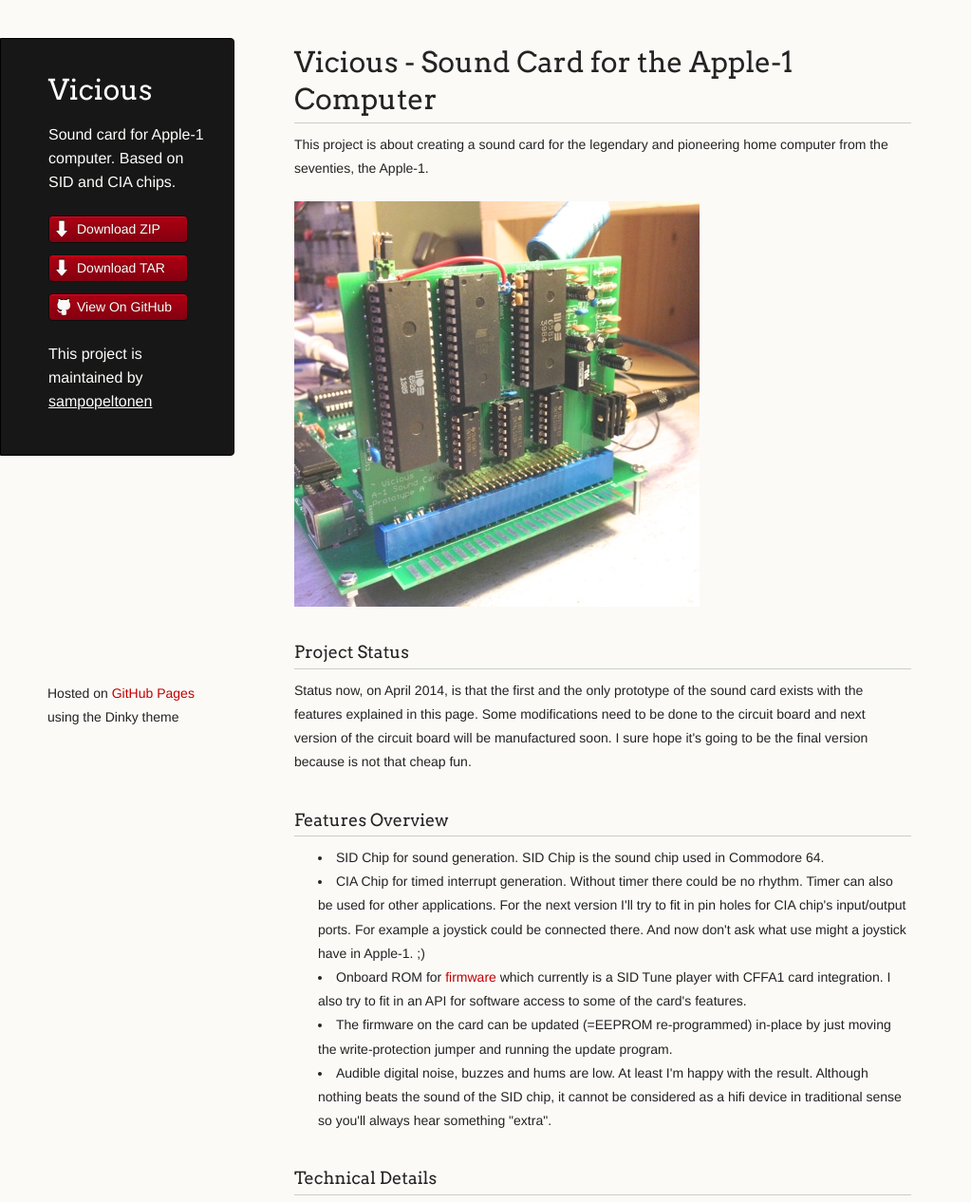
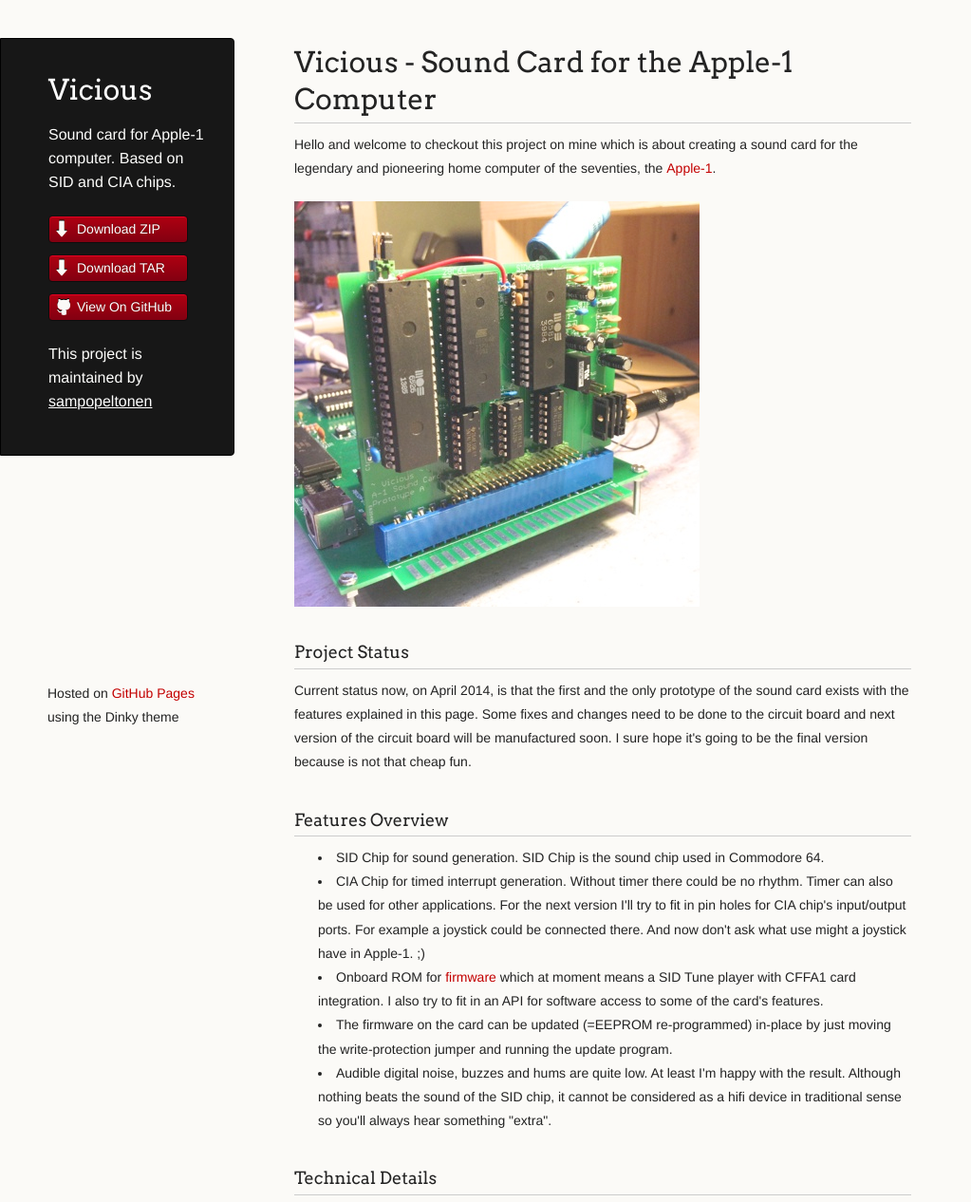
Before and after one commit to sampopeltonen/Vicious, a plain HTML site: page index.html in a window 1280 px wide. Shown: the top 1266 px of the page at 95% size, without its empty margins (0-1023 px from the left). Drawn offline with Linux system fonts and the light colour scheme.

Commit message:
Create gh-pages branch via GitHub

```diff
--- a/index.html
+++ b/index.html
@@ -33,14 +33,14 @@
         <h1>
 <a name="vicious---sound-card-for-the-apple-1-computer" class="anchor" href="#vicious---sound-card-for-the-apple-1-computer"><span class="octicon octicon-link"></span></a>Vicious - Sound Card for the Apple-1 Computer</h1>
 
-<p>This project is about creating a sound card for the legendary and pioneering home computer from the seventies, the Apple-1. </p>
+<p>Hello and welcome to checkout this project on mine which is about creating a sound card for the legendary and pioneering home computer of the seventies, the <a href="http://en.wikipedia.org/wiki/Apple_I">Apple-1</a>. </p>
 
 <p><img src="http://sampopeltonen.github.io/Vicious/images/Vicious-Proto-A-scaled.jpg" alt="Vicious Sound Card Prototype A"></p>
 
 <h3>
 <a name="project-status" class="anchor" href="#project-status"><span class="octicon octicon-link"></span></a>Project Status</h3>
 
-<p>Status now, on April 2014, is that the first and the only prototype of the sound card exists with the features explained in this page. Some modifications need to be done to the circuit board and next version of the circuit board will be manufactured soon. I sure hope it's going to be the final version because is not that cheap fun.</p>
+<p>Current status now, on April 2014, is that the first and the only prototype of the sound card exists with the features explained in this page. Some fixes and changes need to be done to the circuit board and next version of the circuit board will be manufactured soon. I sure hope it's going to be the final version because is not that cheap fun.</p>
 
 <h3>
 <a name="features-overview" class="anchor" href="#features-overview"><span class="octicon octicon-link"></span></a>Features Overview</h3>
@@ -48,9 +48,9 @@
 <ul>
 <li>SID Chip for sound generation. SID Chip is the sound chip used in Commodore 64.</li>
 <li>CIA Chip for timed interrupt generation. Without timer there could be no rhythm. Timer can also be used for other applications. For the next version I'll try to fit in pin holes for CIA chip's input/output ports. For example a joystick could be connected there. And now don't ask what use might a joystick have in Apple-1. ;)</li>
-<li>Onboard ROM for <a href="https://github.com/sampopeltonen/Vicious/firmware/">firmware</a> which currently is a SID Tune player with CFFA1 card integration. I also try to fit in an API for software access to some of the card's features.</li>
+<li>Onboard ROM for <a href="https://github.com/sampopeltonen/Vicious">firmware</a> which at moment means a SID Tune player with CFFA1 card integration. I also try to fit in an API for software access to some of the card's features.</li>
 <li>The firmware on the card can be updated (=EEPROM re-programmed) in-place by just moving the write-protection jumper and running the update program.</li>
-<li>Audible digital noise, buzzes and hums are low. At least I'm happy with the result. Although nothing beats the sound of the SID chip, it cannot be considered as a hifi device in traditional sense so you'll always hear something "extra".</li>
+<li>Audible digital noise, buzzes and hums are quite low. At least I'm happy with the result. Although nothing beats the sound of the SID chip, it cannot be considered as a hifi device in traditional sense so you'll always hear something "extra".</li>
 </ul><h3>
 <a name="technical-details" class="anchor" href="#technical-details"><span class="octicon octicon-link"></span></a>Technical Details</h3>
 
@@ -64,7 +64,7 @@
 </ul><h3>
 <a name="availability" class="anchor" href="#availability"><span class="octicon octicon-link"></span></a>Availability</h3>
 
-<p>Unknown for now. If you want to be kept informed, drop me a line in my gmail address. That's with the prefix "sampo.peltonen". In any case I cannot supply SID or CIA chips, you'll need to find those from somewhere else.</p>
+<p>Will be decided later. If you want to be kept informed, drop me a line in my gmail address. That's with the prefix "sampo.peltonen". In any case I cannot supply SID or CIA chips, you'll need to find those from somewhere else.</p>
       </section>
       <footer>
         <p><small>Hosted on <a href="http://pages.github.com">GitHub Pages</a> using the Dinky theme</small></p>
```
Also changed, not shown: params.json (+1 -1 lines).
